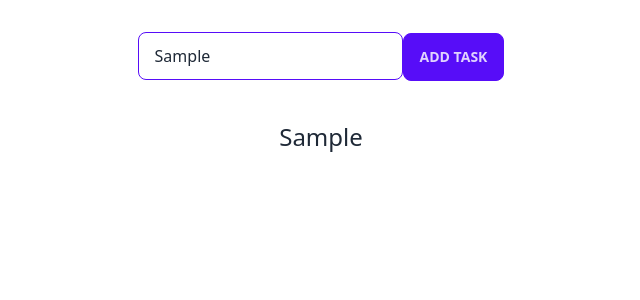
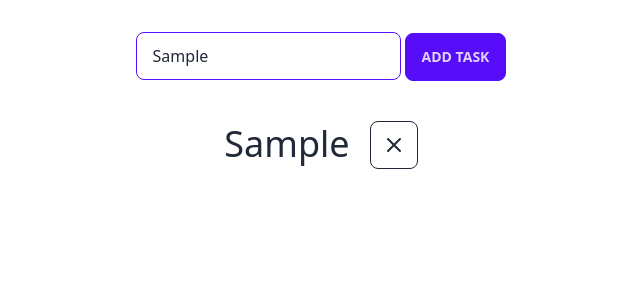
Before and after one commit to ghulam46/react-vite-project, a React (Vite) app: page / in a window 1280 px wide. Both pictures are taken after typing "Sample" into the empty fields and a click on the button "ADD TASK". Shown: the top 300 px of the page, without its empty margins (319-959 px from the left). Built offline with nearby package versions, Linux system fonts and the light colour scheme.

Commit message:
adding delete task

```diff
--- a/src/state/ToDoList.jsx
+++ b/src/state/ToDoList.jsx
@@ -11,7 +11,14 @@ export default function ToDoList() {
     }
 
     const addTask = () => {
-        const newToDoList = [...toDoList, newTask]; // "...toDoList" is spread operator to adding/joining array string
+        // "...toDoList" is spread operator to adding/joining array string
+        setToDoList([...toDoList, newTask]);
+    }
+
+    const deleteTask = (taskName) => {
+        const newToDoList = toDoList.filter((task) => {
+            return (task === taskName) ? false : true;
+        });
         setToDoList(newToDoList);
     }
 
@@ -19,11 +26,20 @@ export default function ToDoList() {
         <div className="App">
             <div className="addTask">
                 <input className="input input-bordered input-primary" type="text" onChange={handleInput}/>
-                <button className="btn btn-primary" onClick={addTask}>Add Task</button>
+                <button className="btn btn-primary ml-1" onClick={addTask}>Add Task</button>
             </div>
             <div className="list mt-10">
                 {toDoList.map((task, key) => { // using map, because toDoList already in array
-                    return <h1 className='text-2xl' key={key}>{task}</h1>;
+                    return(
+                        <>
+                            <h1 className='text-4xl' key={key}>
+                                {task}
+                                <button className="btn btn-square btn-outline ml-5" onClick={() => deleteTask(task)}>
+                                    <svg xmlns="http://www.w3.org/2000/svg" className="h-6 w-6" fill="none" viewBox="0 0 24 24" stroke="currentColor"><path strokeLinecap="round" strokeLinejoin="round" strokeWidth="2" d="M6 18L18 6M6 6l12 12" /></svg>
+                                </button>
+                            </h1>
+                        </>
+                    );
                 })}
             </div>
         </div>
```
